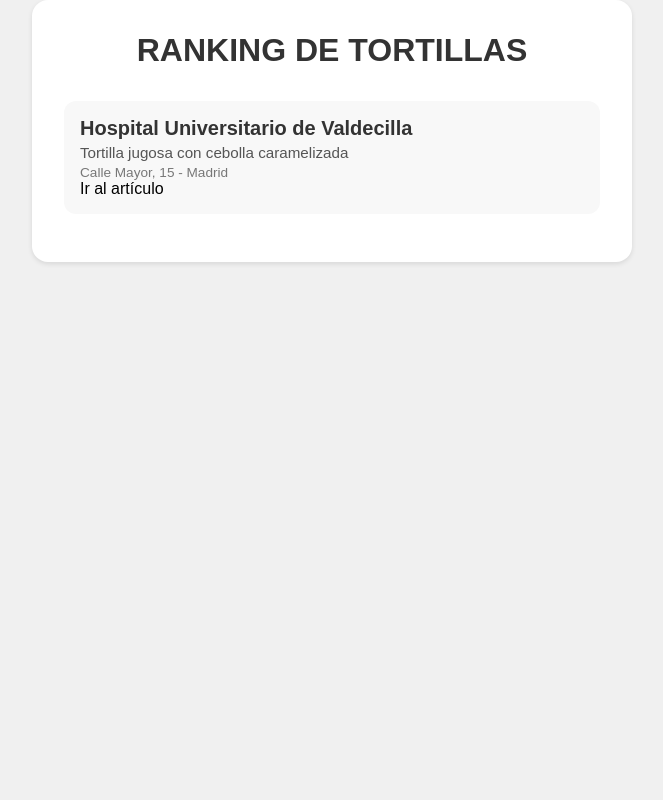
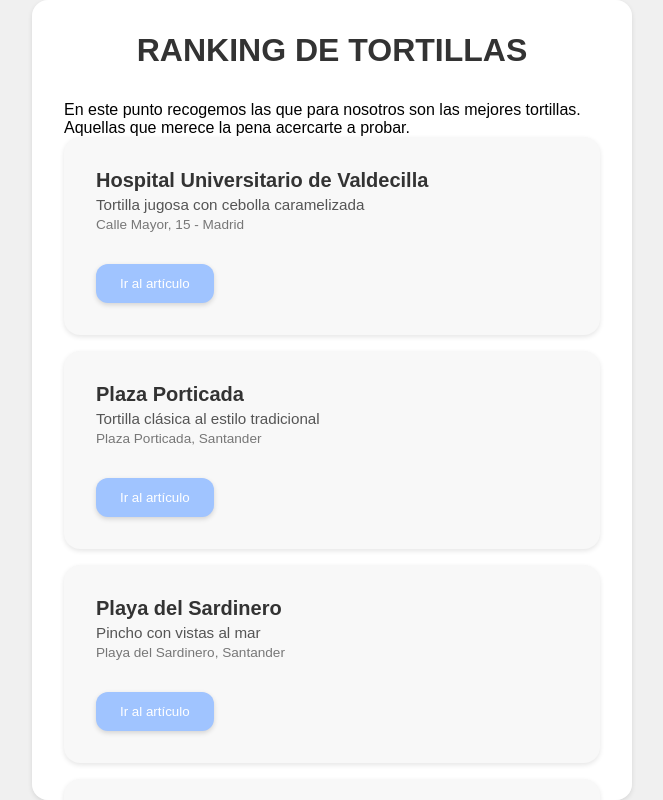
Before and after one commit to Varlas/tortilla, a React (Vite) app: page /ranking in a window 1280 px wide. Shown: the whole page, without its empty margins (308-971 px from the left). Built offline with nearby package versions, Linux system fonts and the light colour scheme.

Commit message:
Improve present components

```diff
--- a/src/components/Map/Map.css
+++ b/src/components/Map/Map.css
@@ -13,3 +13,30 @@
   font-size: clamp(1.5rem, 2.5vw, 2rem);
   color: #333;
 }
+
+.map-container {
+  display: flex;
+  flex-direction: row;
+  gap: 1rem;
+  align-items: flex-start;
+}
+
+.map-wrapper {
+  flex: 2;
+}
+
+.map {
+  height: 500px;
+  width: 100%;
+  border-radius: 1rem;
+  overflow: hidden;
+}
+
+.list-wrapper {
+  flex: 1;
+  max-height: 500px;
+  overflow-y: auto;
+  padding: 0.5rem;
+  border-radius: 0.75rem;
+  background-color: #f9f9f9; /* opcional, para que resalte */
+}
--- a/src/components/Map/Map.tsx
+++ b/src/components/Map/Map.tsx
@@ -4,6 +4,7 @@
 import L from 'leaflet';
 import 'leaflet/dist/leaflet.css';
 import RestaurantEntry from '../RestaurantEntry/RestaurantEntry';
+import './Map.css';
 
 // Custom icon
 const customIcon = new L.Icon({
@@ -56,10 +57,11 @@
 	};
 
 	return (
-		<div>
+		<>
+			<h1>Mapa de Artículos</h1>
+			<div className="map-container">
 				{/* Mapa */}
-			<div>
-				<h1>Mapa de Artículos</h1>
+				<div className="map-wrapper">
 					<MapContainer
 						center={[43.4623, -3.80998]}
 						zoom={14}
@@ -100,7 +102,7 @@
 				</div>
 
 				{/* Listado dinámico */}
-			<div>
+				<div className="list-wrapper">
 					<h2>Sitios visibles</h2>
 					{visiblePlaces.length > 0 ? (
 						<ul>
@@ -120,5 +122,6 @@
 					)}
 				</div>
 			</div>
+		</>
 	);
 };
--- a/src/components/Ranking/Ranking.css
+++ b/src/components/Ranking/Ranking.css
@@ -5,6 +5,8 @@
   max-width: 600px;
   margin: auto;
   box-shadow: 0 2px 5px rgba(0,0,0,0.1);
+    max-height: 100vh;    /* límite de altura */
+  overflow-y: auto;     /* activa el scroll vertical */
 }
 
 .ranking h1 {
@@ -21,7 +23,7 @@
   margin: 0;
 }
 
-.ranking li {
+/* .ranking li {
   display: flex;
   align-items: center;
   gap: 1rem;
@@ -30,12 +32,12 @@
   border-radius: 0.75rem;
   margin-bottom: 1rem;
   transition: transform 0.2s ease, box-shadow 0.2s ease;
-}
+} */
 
-.ranking li:hover {
+/* .ranking li:hover {
   transform: translateY(-3px);
   box-shadow: 0 4px 10px rgba(0,0,0,0.1);
-}
+} */
 
 .rankingNumber {
   flex-shrink: 0;
@@ -50,20 +52,3 @@
   align-items: center;
   justify-content: center;
 }
-
-.rankingInfo h2 {
-  margin: 0;
-  font-size: 1.25rem;
-  color: #333;
-}
-
-.rankingInfo .desc {
-  margin: 0.25rem 0;
-  font-size: 0.95rem;
-  color: #555;
-}
-
-.rankingInfo .dir {
-  font-size: 0.85rem;
-  color: #777;
-}
--- a/src/components/Ranking/Ranking.tsx
+++ b/src/components/Ranking/Ranking.tsx
@@ -15,9 +15,13 @@
 	return (
 		<div className="ranking">
 			<h1>Ranking de Tortillas</h1>
+			<p>
+				En este punto recogemos las que para nosotros son las mejores
+				tortillas. Aquellas que merece la pena acercarte a probar.
+			</p>
 			<ul>
-				{places.map((rest, index) => (
-					<li key={index}>
+				{places.map((rest) => (
+					<li key={rest.id}>
 						<RestaurantEntry
 							title={rest.title}
 							description={rest.description}
--- a/src/components/RestaurantEntry/RestaurantEntry.css
+++ b/src/components/RestaurantEntry/RestaurantEntry.css
@@ -1,69 +1,45 @@
-.ranking {
-  background-color: white;
+.entry {
+  background-color: #f8f8f8;
   border-radius: 1rem;
   padding: 2rem;
   max-width: 600px;
-  margin: auto;
   box-shadow: 0 2px 5px rgba(0,0,0,0.1);
-}
-
-.ranking h1 {
-  font-size: clamp(1.5rem, 2.5vw, 2.5rem);
-  text-align: center;
-  margin-bottom: 2rem;
-  color: #333;
-  text-transform: uppercase;
-}
-
-.ranking ul {
-  list-style: none;
-  padding: 0;
-  margin: 0;
-}
-
-.ranking li {
-  display: flex;
-  align-items: center;
-  gap: 1rem;
-  padding: 1rem;
-  background-color: #f8f8f8;
-  border-radius: 0.75rem;
   margin-bottom: 1rem;
   transition: transform 0.2s ease, box-shadow 0.2s ease;
 }
 
-.ranking li:hover {
-  transform: translateY(-3px);
-  box-shadow: 0 4px 10px rgba(0,0,0,0.1);
-}
-
-.rankingNumber {
-  flex-shrink: 0;
-  width: 3rem;
-  height: 3rem;
-  background: linear-gradient(135deg, #A0C4FF, #BDB2FF);
-  color: white;
-  font-weight: bold;
-  font-size: 1.5rem;
-  border-radius: 50%;
-  display: flex;
-  align-items: center;
-  justify-content: center;
-}
-
-.rankingInfo h2 {
+.entryInfo h2 {
   margin: 0;
   font-size: 1.25rem;
   color: #333;
 }
 
-.rankingInfo .desc {
+.entryInfo .desc {
   margin: 0.25rem 0;
   font-size: 0.95rem;
   color: #555;
 }
 
-.rankingInfo .dir {
+.entryInfo .dir {
   font-size: 0.85rem;
   color: #777;
 }
+
+.button {
+  margin-top: 2rem;
+  padding: 0.75rem 1.5rem;
+  background-color: #a0c4ff;
+  color: white;
+  border: none;
+  border-radius: 0.75rem;
+  cursor: pointer;
+  font-weight: 500;
+  transition: all 0.3s ease;
+  box-shadow: 0 2px 5px rgba(0,0,0,0.15);
+}
+
+.button:hover {
+  background-color: #88b5ee;
+  transform: translateY(-2px);
+  box-shadow: 0 4px 8px rgba(0,0,0,0.2);
+}
--- a/src/components/RestaurantEntry/RestaurantEntry.tsx
+++ b/src/components/RestaurantEntry/RestaurantEntry.tsx
@@ -17,13 +17,15 @@
 
 	const { description, adress, title, id } = props;
 	return (
-		<div>
-			<div className="rankingInfo">
+		<div className="entry">
+			<div className="entryInfo">
 				<h2>{title}</h2>
 				<p className="desc">{description}</p>
 				<p className="dir">{adress}</p>
 			</div>
-			<div onClick={() => goToArticle(id)}>Ir al artículo</div>
+			<button className="button" onClick={() => goToArticle(id)}>
+				Ir al artículo
+			</button>
 		</div>
 	);
 }
--- a/src/data/articles.ts
+++ b/src/data/articles.ts
@@ -1,5 +1,6 @@
 import img1 from '../assets/tortilla1.webp';
-// import img2 from '../assets/tortilla2.jpeg';
+import valdecilla from '../assets/valdecilla.jpg';
+import img2 from '../assets/tortilla2.jpeg';
 
 type Article = {
 	id: number;
@@ -30,7 +31,7 @@
 		id: 1,
 		title: 'Hospital Universitario de Valdecilla',
 		description: 'Tortilla jugosa con cebolla caramelizada',
-		image: img1,
+		image: valdecilla,
 		content: `
 La tortilla del Hospital Universitario de Valdecilla tiene ese sello inconfundible de ser “tortilla de hospital”: correcta, pero algo sosa y sin demasiada gracia en el sabor. Se nota que está pensada para un público amplio, y que prima la neutralidad por encima de la intensidad, lo cual hace que quede algo plana en boca.
 
@@ -55,4 +56,115 @@
 		},
 		adress: 'Calle Mayor, 15 - Madrid',
 	},
+	{
+		id: 2,
+		title: 'Plaza Porticada',
+		description: 'Tortilla clásica al estilo tradicional',
+		image: img1, // asegúrate de importar/definir esta imagen
+		content: `
+La tortilla de la cafetería en la Plaza Porticada es un ejemplo claro de lo que se espera en un lugar céntrico: rápida, abundante y sin demasiadas pretensiones. El sabor es correcto, con una textura intermedia que no desagrada, aunque tampoco emociona.
+
+Lo mejor es la ubicación y el ambiente que rodea al local, ideal para ver pasar a la gente mientras disfrutas de un pincho. El pan, sin embargo, no acompaña demasiado: algo reseco y sin personalidad.
+`,
+		keyPoints: {
+			date: '2025-07-02',
+			cuajada: 'Media',
+			hasOnion: true,
+			size: 'L',
+			prize: '$$',
+			hasBread: false,
+			atmosphere: 'turístico',
+			cleanliness: 'normal',
+			score: '3/5',
+		},
+		location: {
+			latitude: 43.4632,
+			longitude: -3.8101,
+		},
+		adress: 'Plaza Porticada, Santander',
+	},
+
+	{
+		id: 3,
+		title: 'Playa del Sardinero',
+		description: 'Pincho con vistas al mar',
+		image: img2,
+		content: `
+Una tortilla que destaca más por el entorno que por sí misma. Servida en un chiringuito del Sardinero, tiene un punto jugoso pero con exceso de aceite. El sabor es agradable, aunque no muy intenso.
+
+La experiencia gana puntos por el ambiente costero: sentarse con el mar de fondo mientras comes siempre suma. El servicio es rápido, aunque algo impersonal.
+`,
+		keyPoints: {
+			date: '2025-07-03',
+			cuajada: 'Jugosa',
+			hasOnion: false,
+			size: 'M',
+			prize: '$$',
+			hasBread: true,
+			atmosphere: 'playero',
+			cleanliness: 'aceptable',
+			score: '3,2/5',
+		},
+		location: {
+			latitude: 43.4741,
+			longitude: -3.7803,
+		},
+		adress: 'Playa del Sardinero, Santander',
+	},
+
+	{
+		id: 4,
+		title: 'Mercado del Este',
+		description: 'Tortilla casera con buen pan',
+		image: img1,
+		content: `
+En pleno centro de Santander, la tortilla del Mercado del Este sorprende con su punto casero y la calidad de sus ingredientes. Bien equilibrada entre jugosidad y cuajado, con la cebolla en su punto justo.
+
+El pan que la acompaña es excelente y marca la diferencia. El ambiente es bullicioso pero agradable, ideal para tomar algo en un entorno histórico.
+`,
+		keyPoints: {
+			date: '2025-07-04',
+			cuajada: 'En su punto',
+			hasOnion: true,
+			size: 'M',
+			prize: '$$',
+			hasBread: true,
+			atmosphere: 'bullicioso',
+			cleanliness: 'muy buena',
+			score: '4/5',
+		},
+		location: {
+			latitude: 43.4625,
+			longitude: -3.8078,
+		},
+		adress: 'Calle Hernán Cortés, 4 - Santander',
+	},
+
+	{
+		id: 5,
+		title: 'Palacio de la Magdalena',
+		description: 'Tortilla cuidada en un entorno único',
+		image: img2,
+		content: `
+La tortilla en la cafetería cercana al Palacio de la Magdalena tiene un nivel superior al promedio: sabor intenso, bien equilibrada y con un punto de cocción que la hace muy agradable.
+
+El enclave es inmejorable, con vistas privilegiadas y un ambiente tranquilo. Aunque el precio es algo más elevado, la experiencia lo justifica.
+`,
+		keyPoints: {
+			date: '2025-07-05',
+			cuajada: 'En su punto',
+			hasOnion: true,
+			size: 'L',
+			prize: '$$$',
+			hasBread: true,
+			atmosphere: 'tranquilo',
+			cleanliness: 'excelente',
+			score: '4,5/5',
+		},
+		location: {
+			latitude: 43.4697,
+			longitude: -3.7664,
+		},
+		adress: 'Av. de la Reina Victoria, s/n - Santander',
+	},
 ];
```
Also changed, not shown: src/assets/valdecilla.jpg (added). Lines whose indentation alone changed are shown as unchanged.
